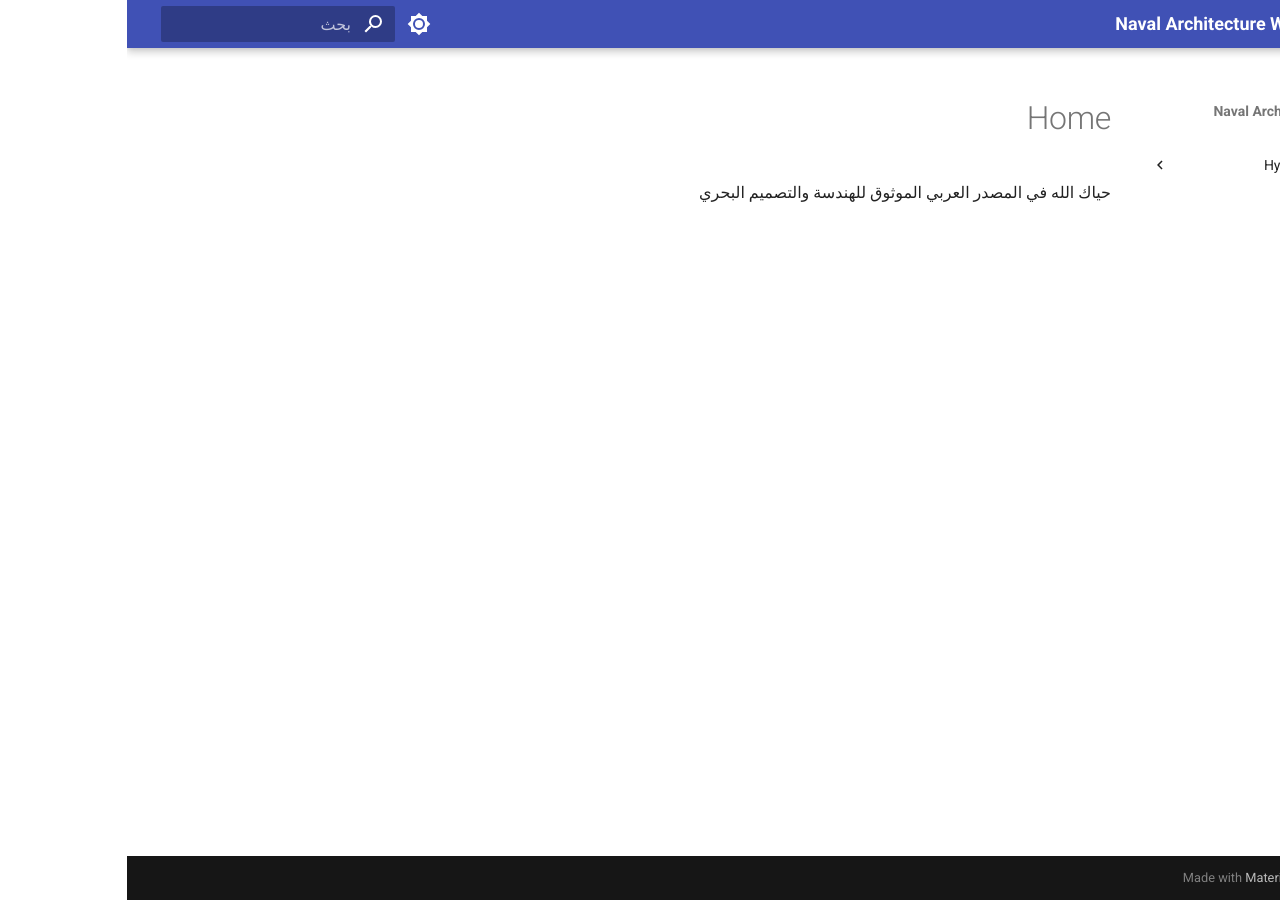
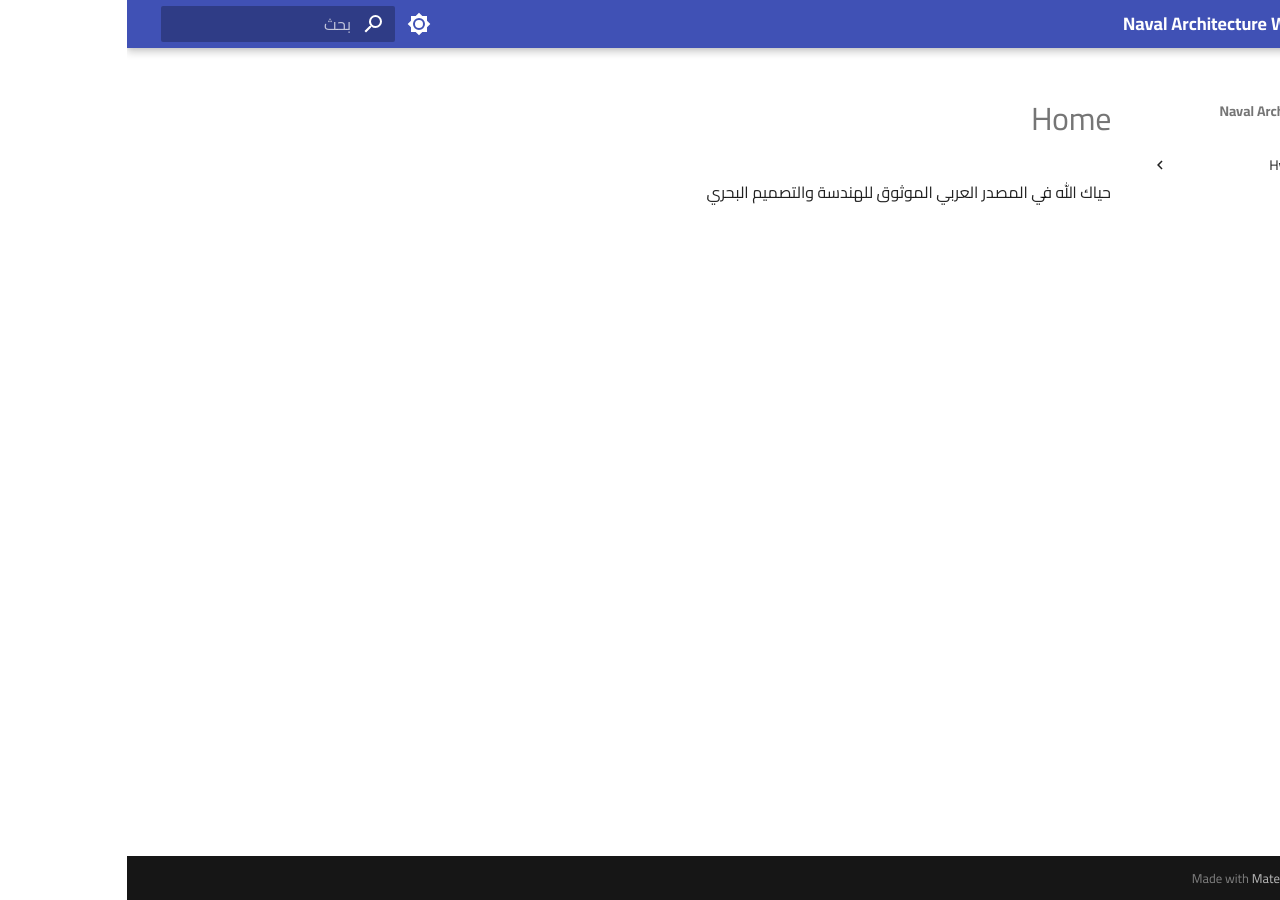
Before and after one commit to mo-almalki/saudi-naval-wiki.github.io, an MkDocs documentation site: the page built from docs/index.md, in a window 1280 px wide. Built offline with MkDocs 1.6.1 and Material for MkDocs 9.7.7, drawn with Linux system fonts in a browser that asks for light colours.

Commit message:
Add custom CSS to mkdocs configuration

```diff
--- a/mkdocs.yml
+++ b/mkdocs.yml
@@ -16,3 +16,6 @@ theme:
       toggle:
         icon: material/brightness-4
         name: Switch to light mode
+# Add this at the bottom of mkdocs.yml
+extra_css:
+  - stylesheets/custom.css
```
